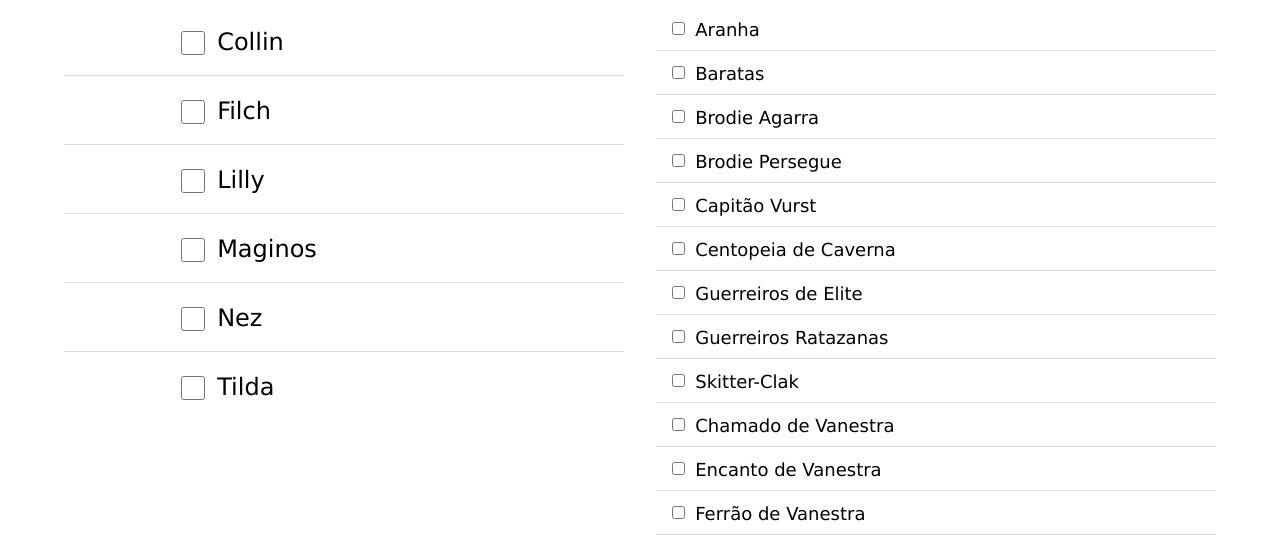
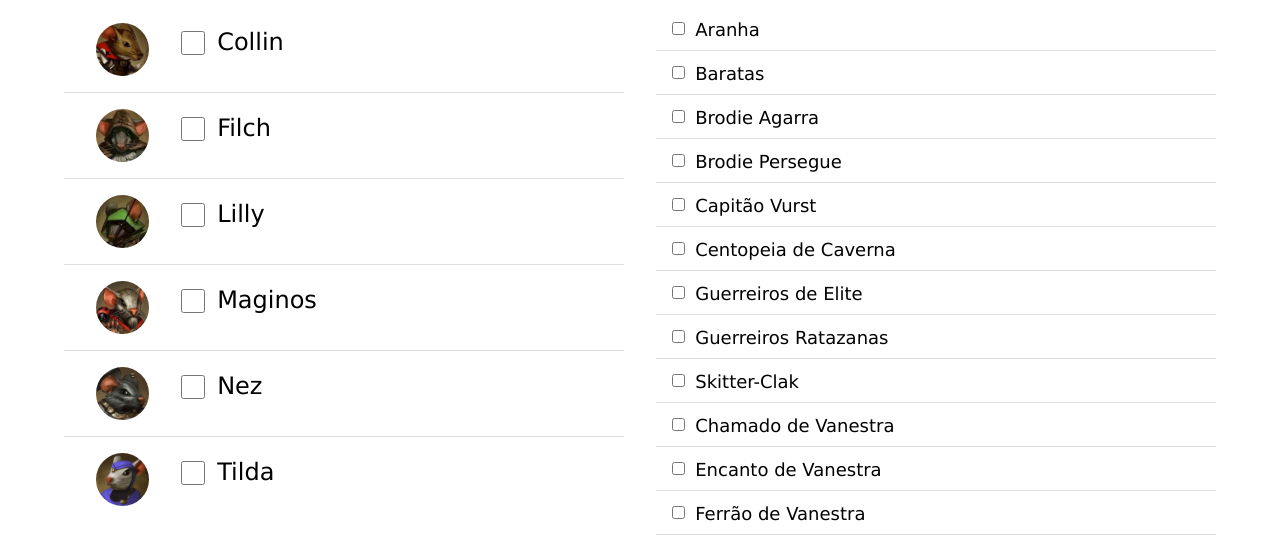
Before and after one commit to JonathanBaliellas/MiceMystics, a plain HTML site: page index.html in a window 1280 px wide. Shown: the part 228-767 px from the top of the page. Drawn offline with nearby package versions, Linux system fonts and the light colour scheme; the site is published under a folder, as on GitHub Pages, so addresses that start at the root find nothing.

Commit message:
Update index.html

```diff
--- a/index.html
+++ b/index.html
@@ -49,42 +49,42 @@
                     <h3 class="w3-center w3-xxlarge">Heróis</h3>
                     <ul class="w3-xlarge w3-ul" id="ul-heroes">
                         <li class="w3-bar">
-                            <img src="/src/collin.png" class="w3-bar-item w3-circle avatar" alt="">
+                            <img src="src/collin.png" class="w3-bar-item w3-circle avatar" alt="">
                             <div class="w3-bar-item">
                                 <input type="checkbox" name="heroes" value="Collin" id="chk-collin" class="w3-check">
                                 <label for="chk-collin">Collin</label>
                             </div>
                         </li>
                         <li class="w3-bar">
-                            <img src="/src/filch.png" class="w3-bar-item w3-circle avatar" alt="">
+                            <img src="src/filch.png" class="w3-bar-item w3-circle avatar" alt="">
                             <div class="w3-bar-item">
                                 <input type="checkbox" name="heroes" value="Filch" id="chk-filch" class="w3-check">
                                 <label for="chk-filch">Filch</label>
                             </div>
                         </li>
                         <li class="w3-bar">
-                            <img src="/src/lilly.png" class="w3-bar-item w3-circle avatar" alt="">
+                            <img src="src/lilly.png" class="w3-bar-item w3-circle avatar" alt="">
                             <div class="w3-bar-item">
                                 <input type="checkbox" name="heroes" value="Lilly" id="chk-lilly" class="w3-check">
                                 <label for="chk-lilly">Lilly</label>
                             </div>
                         </li>
                         <li class="w3-bar">
-                            <img src="/src/maginos.png" class="w3-bar-item w3-circle avatar" alt="">
+                            <img src="src/maginos.png" class="w3-bar-item w3-circle avatar" alt="">
                             <div class="w3-bar-item">
                                 <input type="checkbox" name="heroes" value="Maginos" id="chk-maginos" class="w3-check">
                                 <label for="chk-maginos">Maginos</label>
                             </div>
                         </li>
                         <li class="w3-bar">
-                            <img src="/src/nez.png" class="w3-bar-item w3-circle avatar" alt="">
+                            <img src="src/nez.png" class="w3-bar-item w3-circle avatar" alt="">
                             <div class="w3-bar-item">
                                 <input type="checkbox" name="heroes" value="Nez" id="chk-nez" class="w3-check">
                                 <label for="chk-nez">Nez</label>
                             </div>
                         </li>
                         <li class="w3-bar">
-                            <img src="/src/tilda.png" class="w3-bar-item w3-circle avatar" alt="">
+                            <img src="src/tilda.png" class="w3-bar-item w3-circle avatar" alt="">
                             <div class="w3-bar-item">
                                 <input type="checkbox" name="heroes" value="Tilda" id="chk-tilda" class="w3-check">
                                 <label for="chk-tilda">Tilda</label>
```
